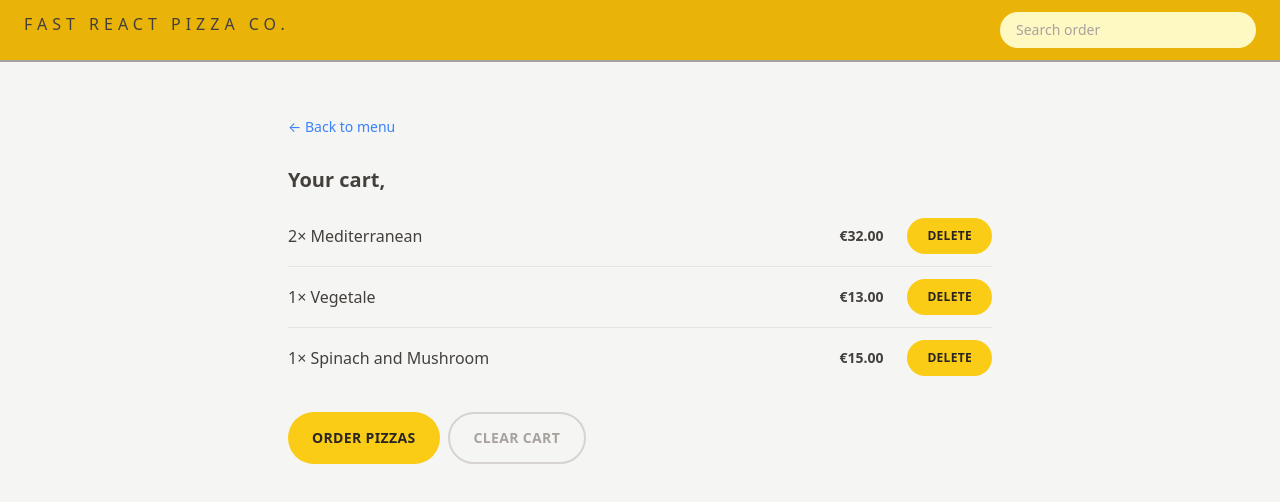
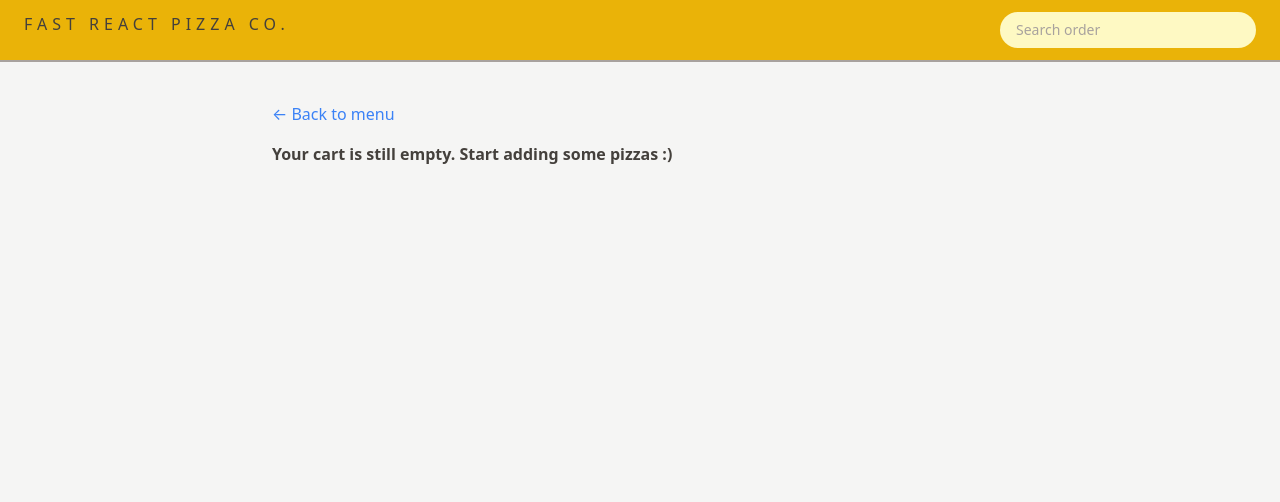
Before and after one commit to mahdi-mey/fast-food-app, a React (Vite) app: page /cart in a window 1280 px wide. Shown: the top 502 px of the page. Built offline with nearby package versions, Linux system fonts and the light colour scheme.

Commit message:
removed fakeCart and added real one and added empty cart component

```diff
--- a/src/features/cart/Cart.jsx
+++ b/src/features/cart/Cart.jsx
@@ -1,35 +1,17 @@
 import { Link } from "react-router-dom"
 import CartItem from "./CartItem"
 import Button from "../../ui/Button"
-import { useSelector } from "react-redux"
-
-const fakeCart = [
-  {
-    pizzaId: 12,
-    name: "Mediterranean",
-    quantity: 2,
-    unitPrice: 16,
-    totalPrice: 32,
-  },
-  {
-    pizzaId: 6,
-    name: "Vegetale",
-    quantity: 1,
-    unitPrice: 13,
-    totalPrice: 13,
-  },
-  {
-    pizzaId: 11,
-    name: "Spinach and Mushroom",
-    quantity: 1,
-    unitPrice: 15,
-    totalPrice: 15,
-  },
-]
+import { useDispatch, useSelector } from "react-redux"
+import { clearAllCart, getCart } from "./cartSlice"
+import EmptyCart from "./EmptyCart"
 
 function Cart() {
-  const cart = fakeCart
+  const dispatch = useDispatch()
+  const cart = useSelector(getCart)
   const username = useSelector((state) => state.user.username)
+  // const cart = actualCart
+
+  if (!cart.length) return <EmptyCart />
 
   return (
     <div className="px-4 py-3">
@@ -37,9 +19,7 @@ function Cart() {
         &larr; Back to menu
       </Link>
 
-      <h2 className="mt-7 text-xl font-semibold">
-        Your cart, {username}
-      </h2>
+      <h2 className="mt-7 text-xl font-semibold">Your cart, {username}</h2>
 
       <ul className="border-b-1 mt-3 divide-y divide-stone-200">
         {cart.map((item) => (
@@ -52,7 +32,9 @@ function Cart() {
           Order pizzas
         </Button>
 
-        <Button type="secondary">Clear cart</Button>
+        <Button type="secondary" onClick={() => dispatch(clearAllCart())}>
+          Clear cart
+        </Button>
       </div>
     </div>
   )
--- a/src/features/cart/CartItem.jsx
+++ b/src/features/cart/CartItem.jsx
@@ -1,6 +1,6 @@
 /* eslint-disable react/prop-types */
 import { formatCurrency } from "../../utils/helpers"
-import Button from "../../ui/Button"
+import DeleteItem from "./DeleteItem"
 
 function CartItem({ item }) {
   const { pizzaId, name, quantity, totalPrice } = item
@@ -12,7 +12,7 @@ function CartItem({ item }) {
       </p>
       <div className="flex items-center justify-between sm:gap-6">
         <p className="text-sm font-bold">{formatCurrency(totalPrice)}</p>
-        <Button type="small">Delete</Button>
+        <DeleteItem pizzaId={pizzaId} />
       </div>
     </li>
   )
--- a/src/features/cart/CartOverview.jsx
+++ b/src/features/cart/CartOverview.jsx
@@ -1,6 +1,7 @@
 import { useSelector } from "react-redux"
 import { Link } from "react-router-dom"
 import { getTotalCartPrice, getTotalCartQuantity } from "./cartSlice"
+import { formatCurrency } from "../../utils/helpers"
 
 function CartOverview() {
   const totalPrice = useSelector(getTotalCartPrice)
@@ -12,7 +13,7 @@ function CartOverview() {
     <div className="sm:px6 flex justify-between bg-stone-800 px-6 py-4 text-sm uppercase text-stone-200 md:text-base">
       <p className="space-x-6 font-semibold text-stone-300">
         <span>{totalQuantity} pizzas</span>
-        <span>${totalPrice}</span>
+        <span>{formatCurrency(totalPrice)}</span>
       </p>
       <Link to="/cart">Open cart &rarr;</Link>
     </div>
--- /dev/null
+++ b/src/features/cart/DeleteItem.jsx
@@ -0,0 +1,14 @@
+/* eslint-disable react/prop-types */
+import Button from "../../ui/Button"
+import { useDispatch } from "react-redux"
+import { deleteItem } from "./cartSlice"
+
+export default function DeleteItem({pizzaId}) {
+  const dispatch = useDispatch()
+
+  return (
+    <Button type="small" onClick={() => dispatch(deleteItem(pizzaId))}>
+      Delete
+    </Button>
+  )
+}
--- a/src/features/cart/EmptyCart.jsx
+++ b/src/features/cart/EmptyCart.jsx
@@ -2,10 +2,14 @@ import { Link } from "react-router-dom"
 
 function EmptyCart() {
   return (
-    <div>
-      <Link to="/menu">&larr; Back to menu</Link>
+    <div className="space-y-4">
+      <Link to="/menu" className="text-md text-blue-500">
+        &larr; Back to menu
+      </Link>
 
-      <p>Your cart is still empty. Start adding some pizzas :)</p>
+      <p className="text-md font-semibold">
+        Your cart is still empty. Start adding some pizzas :)
+      </p>
     </div>
   )
 }
--- a/src/features/cart/cartSlice.js
+++ b/src/features/cart/cartSlice.js
@@ -4,13 +4,13 @@ const initialState = {
     cart: [],
 
     // example structure
-    // {
+    // cart: [{
     //     pizzaId: 12,
-    //     name: 'Pepperoni',
+    //     name: 'eshshshayin sike',
     //     quantity: 2,
     //     unitPrice: 16,
     //     totalPrice: 32
-    // }
+    // }]
 }
 
 const cartSlice = createSlice({
```
